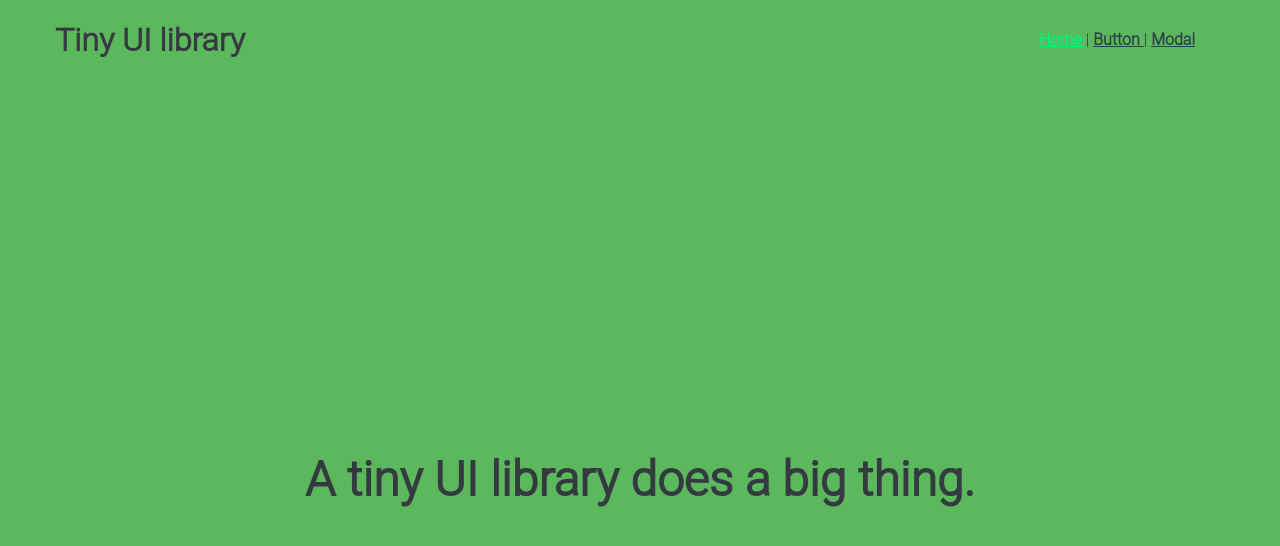
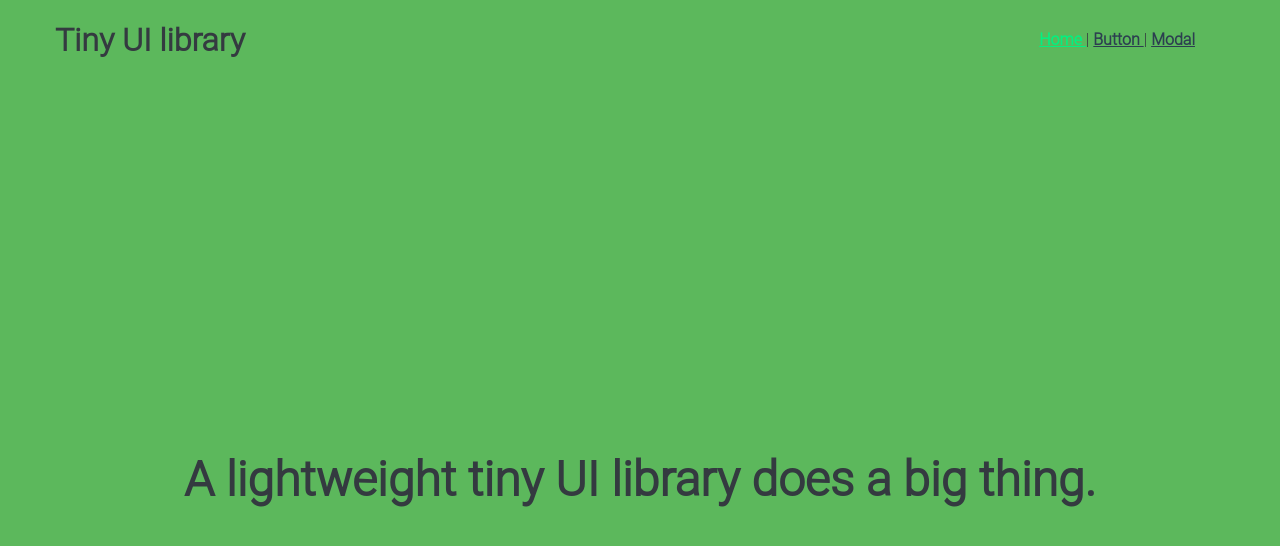
Before and after one commit to darkusss/UI-library, a Vue app in the folder my-ui-library/: page / in a window 1280 px wide. Shown: the top 546 px of the page. Built offline with nearby package versions, Linux system fonts and the light colour scheme.

Commit message:
add header

```diff
--- a/my-ui-library/src/views/Home.vue
+++ b/my-ui-library/src/views/Home.vue
@@ -1,6 +1,6 @@
 <template>
   <div>
-    <h1>A tiny UI library does a big thing.</h1>
+    <h1>A lightweight tiny UI library does a big thing.</h1>
   </div>
 </template>
 
```
